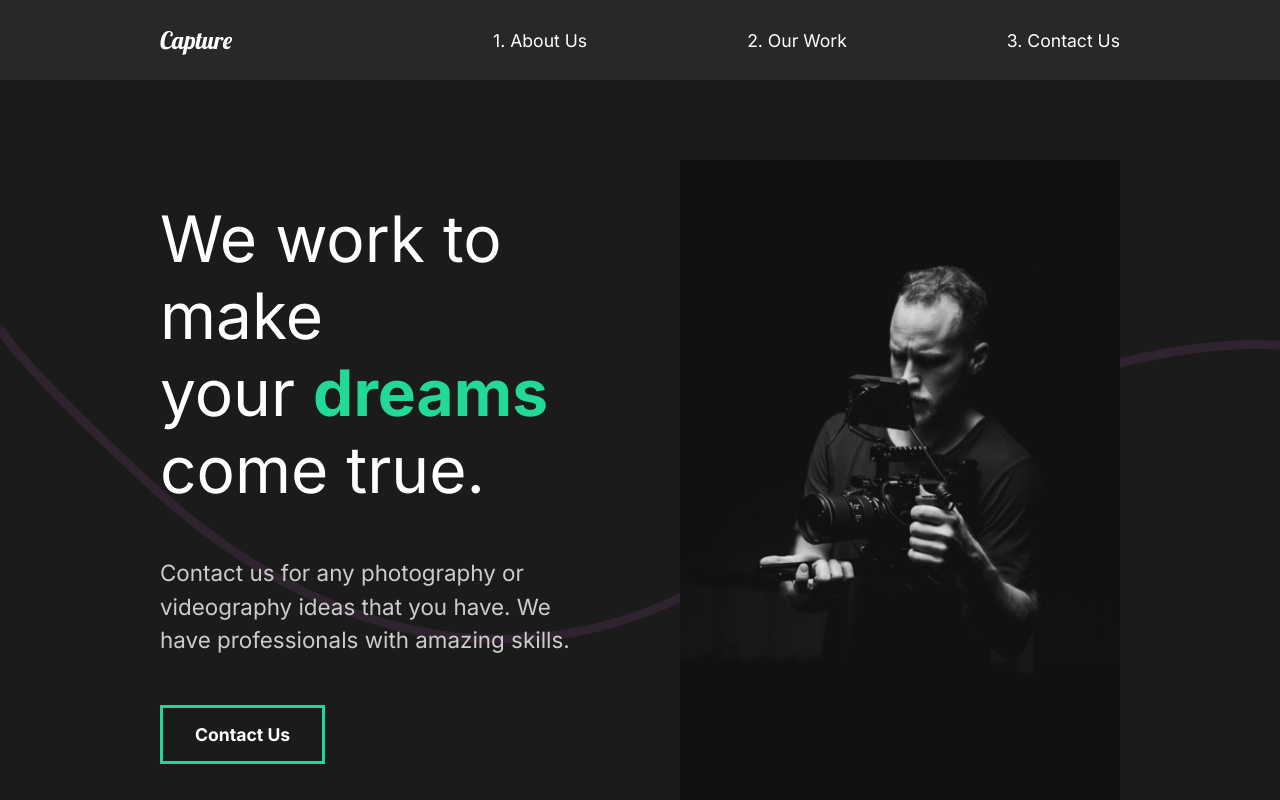
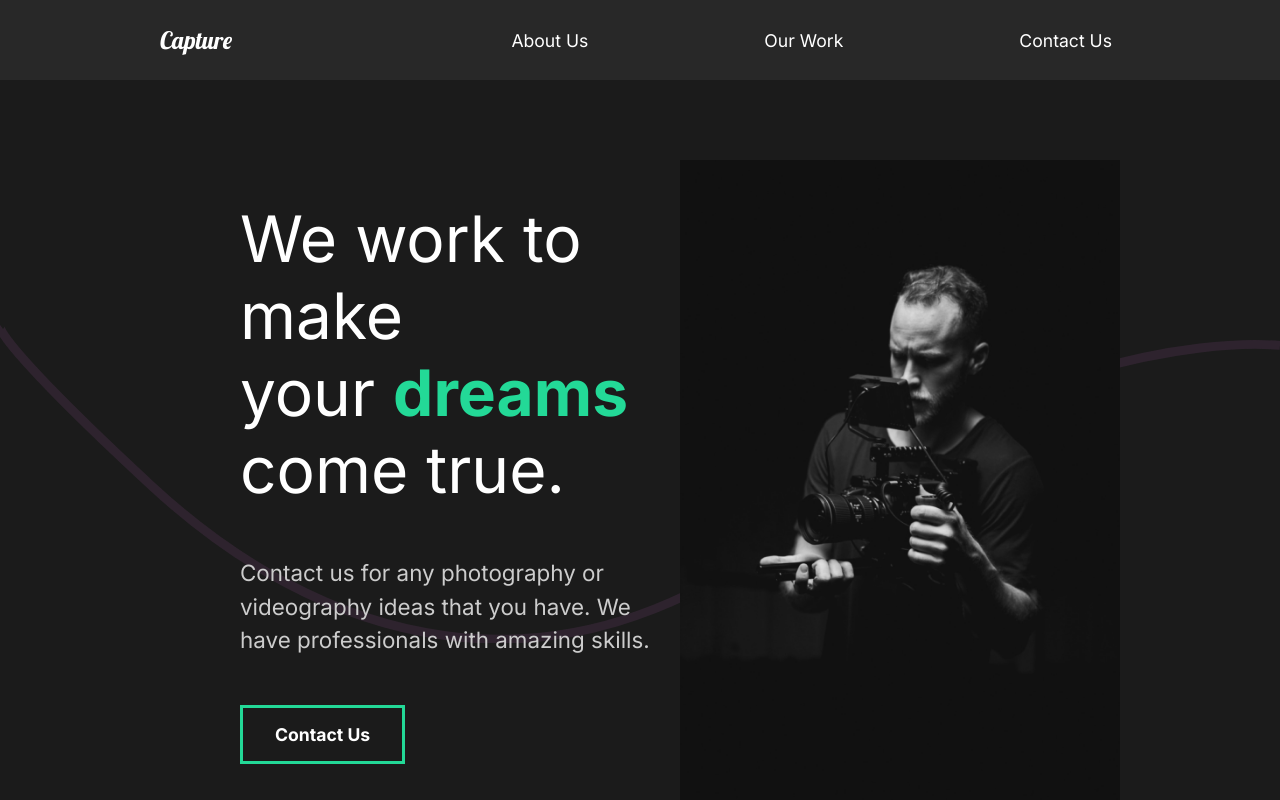
Before and after one commit to SpeghettCode/react-course-capture, a React (Create React App) app: page / in a window 1280 px wide. Shown: the top 800 px of the page. Built offline with nearby package versions, Linux system fonts and the light colour scheme.

Commit message:
10. More Animation

```diff
--- a/src/animation.js
+++ b/src/animation.js
@@ -1,18 +1,15 @@
 export const pageAnim = {
     hidden: {
         opacity: 0,
-        y: 300,
     },
 
     show: {
         opacity: 1,
-        y: 0,
-        transition: {duration: 0.75, when: "beforeChildren", staggerChildren: 0.25}
+        transition: {duration: 0.5, when: "beforeChildren", staggerChildren: 0.25}
     },
     exit: {
         opacity: 0,
-        y: 300,
-        transition: {duration: 0.5}
+        transition: {duration: 0.15}
     }
 };
 
@@ -27,14 +24,14 @@ export const titleAnim = {
     },
 }
 
-export const fade = {
+export const move = {
     hidden: {
-        opacity: 0
+        y: 200,
     },
 
     show: {
-        opacity: 1,
-        transition: {ease: 'easeOut', duration: 0.25},
+        y: 0,
+        transition: {ease: 'easeOut', duration: 0.5},
     }
 }
 
@@ -47,6 +44,51 @@ export const photoAnim = {
     show: {
         scale: 1,
         opacity: 1,
-        transition: {ease: 'easeOut', duration: 0.5}
+        transition: {ease: 'easeOut', duration: 1}
     }
 }
+
+export const lineAnim = {
+    hidden: {
+        width: '0%',
+    },
+
+    show: {
+        width: '100%',
+        transition: {duration: 0.75}
+    }
+}
+
+export const slider = {
+    hidden: {
+        x: '-130%',
+        skew: '45deg',
+    },
+    show: {
+        x: '100%',
+        skew: '0deg',
+        transition: {ease: 'easeOut', duration: 0.75},
+    }
+}
+
+export const sliderContainer = {
+    hidden: {
+        opacity: 1
+    },
+
+    show: {
+        opacity: 1,
+        transition: {staggerChildren: 0.1, ease: 'easeOut'},
+    }
+}
+
+export const fade = {
+    hidden: {
+        opacity: 0,
+    },
+
+    show: {
+        opacity: 1,
+        transition: {ease: 'easeOut', duration: 0.5},
+    }
+}
--- a/src/component/AboutSection.js
+++ b/src/component/AboutSection.js
@@ -6,7 +6,7 @@ import Wave from "./Wave.js";
 //framer motion
 import {motion} from 'framer-motion';
 //animation
-import {titleAnim, fade, photoAnim} from '../animation';
+import {titleAnim, move, photoAnim} from '../animation';
 
 const AboutSection = () => {
 
@@ -15,21 +15,24 @@ const AboutSection = () => {
             <Desc>
                 <motion.div>
                     <Hide>
-                        <motion.h2 variants={titleAnim}>We work to make</motion.h2>
+                        <motion.h2 variants={titleAnim} initial='hidden' animate='show'>We work to make</motion.h2>
                     </Hide>
                     <Hide>
-                        <motion.h2 variants={titleAnim}>your <span>dreams</span></motion.h2>
+                        <motion.h2 variants={titleAnim} initial='hidden' animate='show'>your <span>dreams</span></motion.h2>
                     </Hide>
                     <Hide>
-                        <motion.h2 variants={titleAnim}>come true.</motion.h2>
+                        <motion.h2 variants={titleAnim} initial='hidden' animate='show'>come true.</motion.h2>
                     </Hide>
                 </motion.div>
-
-                <motion.p variants={fade}>Contact us for any photography or videography ideas that you have. We have professionals with amazing skills.</motion.p>
-                <motion.button variants={fade}>Contact Us</motion.button>
+                <Hide>
+                    <motion.p variants={move} initial='hidden' animate='show'>Contact us for any photography or videography ideas that you have. We have professionals with amazing skills.</motion.p>
+                </Hide>
+                <Hide>
+                    <motion.button variants={move} initial='hidden' animate='show'>Contact Us</motion.button>
+                </Hide>
             </Desc>
             <Img>
-                <motion.img src={home1} alt="guy with a camera" variants={photoAnim} />
+                <motion.img src={home1} alt="guy with a camera" variants={photoAnim} initial='hidden' animate='show' />
             </Img>
             <Wave />
         </About>
--- a/src/component/Nav.js
+++ b/src/component/Nav.js
@@ -8,13 +8,13 @@ const Nav = () => {
             <h1><Link to="/" id="logo">Capture</Link></h1>
             <ul>
                 <li>
-                    <Link to="/">1. About Us</Link>
+                    <Link to="/">About Us</Link>
                 </li>
                 <li>
-                    <Link to="/work">2. Our Work</Link>
+                    <Link to="/work">Our Work</Link>
                 </li>
                 <li>
-                    <Link to="/contact">3. Contact Us</Link>
+                    <Link to="/contact">Contact Us</Link>
                 </li>
             </ul>
         </StyledNav>
@@ -48,8 +48,25 @@ const StyledNav = styled.nav`
     }
 
     li {
-        padding-left: 10rem;
+        margin-left: 10rem;
+        padding: 0.5rem;
         position: relative;
+    }
+
+    li::after {
+        content: '';
+        position: absolute;
+        bottom: 0;
+        left: 50%;
+        transform: translateX(-50%);
+        width: 0;
+        height: 3px;
+        background: #23d997;
+        transition: all 0.3s ease;
+    }
+
+    li:hover::after {
+        width: 100%;
     }
 `;
 
--- a/src/component/ServicesSection.js
+++ b/src/component/ServicesSection.js
@@ -13,8 +13,12 @@ import { About, Desc, Img } from "../styles";
 const ServicesSection = () => {
     return (
         <Services>
+            <Img>
+                <img src={home2} alt="Camera" />
+            </Img>
             <Desc>
                 <h2>High <span>quality</span> service.</h2>
+
                 <Cards>
                     <Card>
                         <div className="icon">
@@ -46,9 +50,6 @@ const ServicesSection = () => {
                     </Card>
                 </Cards>
             </Desc>
-            <Img>
-                <img src={home2} alt="Camera" />
-            </Img>
         </Services>
     );
 }
--- a/src/pages/OurWork.js
+++ b/src/pages/OurWork.js
@@ -7,16 +7,26 @@ import theracer from '../img/theracer-small.png';
 import goodtimes from '../img/goodtimes-small.png';
 //animation
 import {motion} from 'framer-motion';
-import {pageAnim} from '../animation';
+import {pageAnim, fade, photoAnim, lineAnim, slider, sliderContainer} from '../animation';
 
 const OurWork = () => {
     return (
         <Work variants={pageAnim} initial="hidden" animate="show" exit="exit" >
+
+            <motion.div variants={sliderContainer}>
+                <Frame1 variants={slider}></Frame1>
+                <Frame2 variants={slider}></Frame2>
+                <Frame3 variants={slider}></Frame3>
+                <Frame4 variants={slider}></Frame4>
+            </motion.div>
+
             <Movie>
-                <h2>The Athlete</h2>
-                <div className="line"></div>
+                <motion.h2 variants={fade}>The Athlete</motion.h2>
+                <motion.div variants={lineAnim} className="line"></motion.div>
                 <Link to="/work/the-athlete">
-                    <img src={athlete} alt="boxer leaning over the ropes of a boxing ring" />
+                    <Hide>
+                        <motion.img variants={photoAnim} src={athlete} alt="boxer leaning over the ropes of a boxing ring" />
+                    </Hide>
                 </Link>
             </Movie>
             <Movie>
@@ -44,6 +54,7 @@ const Work = styled(motion.div)`
 
     h2 {
         padding: 1rem 0rem;
+        color: #fff;
     }
 `;
 
@@ -52,7 +63,7 @@ const Movie = styled.div`
 
     .line {
         height: 0.5rem;
-        background: #ccc;
+        background: #23d997;
         margin-bottom: 3rem;
     }
 
@@ -63,4 +74,31 @@ const Movie = styled.div`
     }
 `;
 
+const Hide = styled.div`
+    overflow: hidden;
+`;
+
+//frame animation
+const Frame1 = styled(motion.div)`
+    position: fixed;
+    left: 0;
+    top: 10%;
+    width: 100%;
+    height: 100vh;
+    background: #c4c4c4;
+    z-index: 2;
+`;
+
+const Frame2 = styled(Frame1)`
+    background: #969696;
+`;
+
+const Frame3 = styled(Frame1)`
+    background: #6e6e6e;
+`;
+
+const Frame4 = styled(Frame1)`
+    background: #464646;
+`;
+
 export default OurWork;
--- a/src/styles.js
+++ b/src/styles.js
@@ -11,7 +11,7 @@ export const About = styled.div`
 
 export const Desc = styled.div`
     flex: 1;
-    padding-right: 5rem;
+    padding-left: 5rem;
     z-index: 2;
 
     h2 {
```
